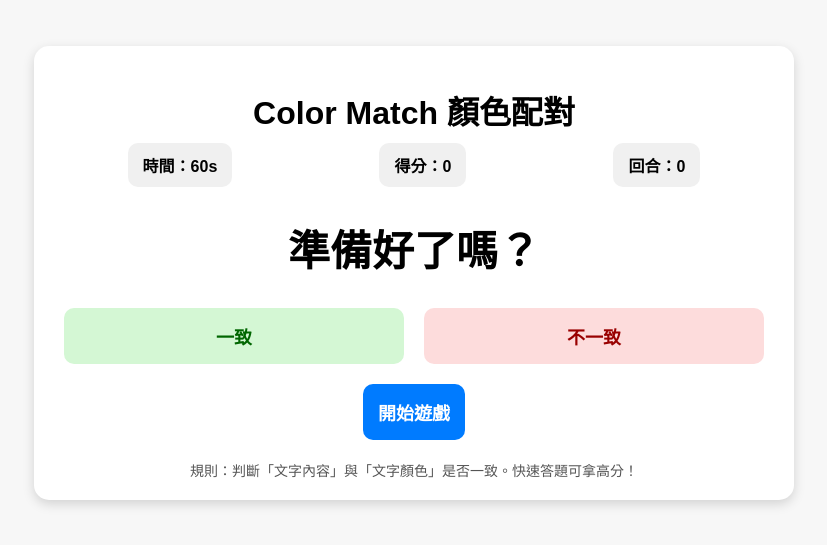
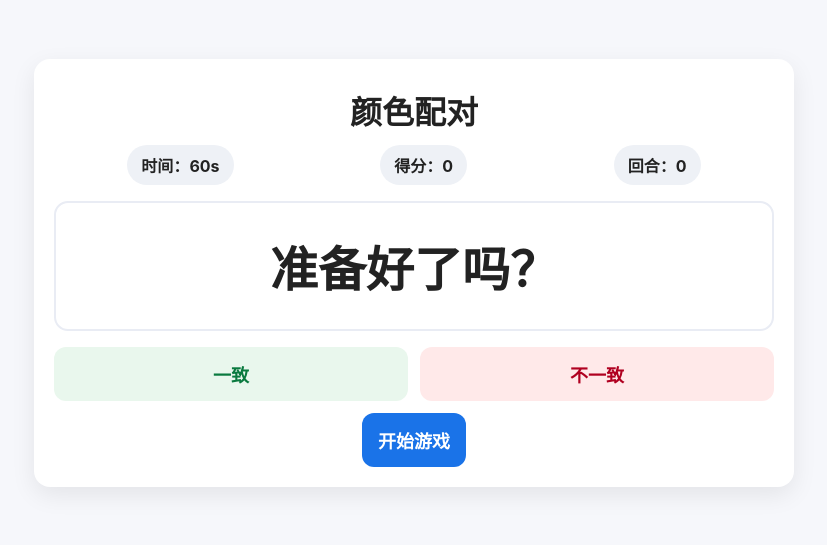
Before and after one commit to jjjhon-eng/Color-match, a plain HTML site: page index.html in a window 1280 px wide. Shown: the part 127-672 px from the top of the page, without its empty margins (226-1053 px from the left). Drawn offline with Linux system fonts and the light colour scheme.

Commit message:
Update index.html

```diff
--- a/index.html
+++ b/index.html
@@ -1,153 +1,49 @@
 <!DOCTYPE html>
-<html lang="zh-Hant">
+<html lang="zh-Hans">
 <head>
-  <meta charset="UTF-8">
-  <meta name="viewport" content="width=device-width, initial-scale=1.0">
-  <title>Color Match 顏色配對</title>
+  <meta charset="UTF-8" />
+  <meta name="viewport" content="width=device-width, initial-scale=1, maximum-scale=1" />
+  <title>颜色配对</title>
   <style>
-    body {
-      margin: 0;
-      font-family: Arial, sans-serif;
-      background: #f7f7f7;
-      display: flex;
-      justify-content: center;
-      align-items: center;
-      height: 100vh;
+    :root { --bg:#f6f7fb; --card:#fff; --border:#e9ecf4; --muted:#667085; }
+    body{
+      margin:0; background:var(--bg); color:#222;
+      font-family:-apple-system,BlinkMacSystemFont,"Segoe UI",Roboto,"PingFang SC","Noto Sans SC",Arial,sans-serif;
+      display:flex; align-items:center; justify-content:center; min-height:100vh;
     }
-    .app {
-      width: min(720px, 95vw);
-      background: #fff;
-      border-radius: 15px;
-      box-shadow: 0 4px 12px rgba(0,0,0,0.15);
-      text-align: center;
-      padding: 20px;
-    }
-    h1 {
-      margin-bottom: 10px;
-    }
-    .stats {
-      display: flex;
-      justify-content: space-around;
-      margin-bottom: 20px;
-    }
-    .stats div {
-      background: #f0f0f0;
-      padding: 10px 15px;
-      border-radius: 10px;
-      font-weight: bold;
-    }
-    .word-box {
-      font-size: 42px;
-      font-weight: bold;
-      margin: 30px 0;
-      min-height: 60px;
-    }
-    .buttons {
-      display: flex;
-      justify-content: space-around;
-      margin: 20px 0;
-    }
-    button {
-      flex: 1;
-      margin: 0 10px;
-      padding: 15px;
-      font-size: 18px;
-      border: none;
-      border-radius: 10px;
-      cursor: pointer;
-      font-weight: bold;
-    }
-    .yes {
-      background: #d4f7d4;
-      color: #006600;
-    }
-    .no {
-      background: #fddcdc;
-      color: #990000;
-    }
-    .start {
-      background: #007bff;
-      color: #fff;
-    }
-    .rules {
-      margin-top: 20px;
-      font-size: 14px;
-      color: #555;
-    }
+    .app{ width:min(720px,95vw); background:var(--card); border-radius:16px; box-shadow:0 8px 24px rgba(0,0,0,.08);
+      padding:20px; text-align:center; }
+    h1{ margin:8px 0 12px; }
+    .stats{ display:flex; justify-content:space-around; margin:8px 0 16px; }
+    .pill{ background:#eef1f6; padding:8px 14px; border-radius:999px; font-weight:700; }
+    .card{ border:2px solid var(--border); border-radius:14px; padding:28px 16px; margin:10px 0 16px; }
+    #word{ font-size:48px; font-weight:800; min-height:56px; }
+    .btns{ display:flex; gap:12px; }
+    button{ flex:1; border:0; border-radius:12px; padding:14px 16px; font-size:18px; font-weight:800; cursor:pointer; }
+    .yes{ background:#e9f7ed; color:#0a7a3f; }
+    .no{  background:#ffe9e9; color:#b00020; }
+    .start{ background:#1a73e8; color:#fff; margin-top:12px; }
+    .tip{ margin-top:10px; color:var(--muted); font-size:14px; }
   </style>
 </head>
 <body>
   <div class="app">
-    <h1>Color Match 顏色配對</h1>
+    <h1>颜色配对</h1>
+
     <div class="stats">
-      <div>時間：<span id="time">60</span>s</div>
-      <div>得分：<span id="score">0</span></div>
-      <div>回合：<span id="round">0</span></div>
+      <div class="pill">时间：<span id="time">60</span>s</div>
+      <div class="pill">得分：<span id="score">0</span></div>
+      <div class="pill">回合：<span id="round">0</span></div>
     </div>
-    <div class="word-box" id="wordBox">準備好了嗎？</div>
-    <div class="buttons">
-      <button class="yes" onclick="checkAnswer(true)">一致</button>
-      <button class="no" onclick="checkAnswer(false)">不一致</button>
+
+    <div class="card">
+      <div id="word">准备好了吗？</div>
     </div>
-    <button class="start" onclick="startGame()">開始遊戲</button>
-    <div class="rules">規則：判斷「文字內容」與「文字顏色」是否一致。快速答題可拿高分！</div>
-  </div>
 
-  <script>
-    const colors = ["red", "blue", "green", "orange", "purple", "black"];
-    let score = 0;
-    let round = 0;
-    let timeLeft = 60;
-    let timer;
-    let correctAnswer = null;
+    <div class="btns">
+      <button class="yes" id="btnYes" onclick="check(true)" disabled>一致</button>
+      <button class="no"  id="btnNo"  onclick="check(false)" disabled>不一致</button>
+    </div>
 
-    function randomWord() {
-      const word = colors[Math.floor(Math.random() * colors.length)];
-      const color = colors[Math.floor(Math.random() * colors.length)];
-      correctAnswer = (word === color);
-      const wordBox = document.getElementById("wordBox");
-      wordBox.textContent = word;
-      wordBox.style.color = color;
-    }
-
-    function startGame() {
-      score = 0;
-      round = 0;
-      timeLeft = 60;
-      document.getElementById("score").textContent = score;
-      document.getElementById("round").textContent = round;
-      document.getElementById("time").textContent = timeLeft;
-      document.getElementById("wordBox").textContent = "開始囉！";
-
-      clearInterval(timer);
-      timer = setInterval(() => {
-        timeLeft--;
-        document.getElementById("time").textContent = timeLeft;
-        if (timeLeft <= 0) {
-          clearInterval(timer);
-          document.getElementById("wordBox").textContent = `遊戲結束！你的分數是 ${score}`;
-        }
-      }, 1000);
-
-      nextRound();
-    }
-
-    function nextRound() {
-      round++;
-      document.getElementById("round").textContent = round;
-      randomWord();
-    }
-
-    function checkAnswer(answer) {
-      if (timeLeft <= 0) return;
-      if (answer === correctAnswer) {
-        score += 10;
-      } else {
-        score -= 5;
-      }
-      document.getElementById("score").textContent = score;
-      nextRound();
-    }
-  </script>
-</body>
-</html>
+    <button class="start" id="btnStart" onclick="startGame()">开始游戏</button>
+    <div class="ti
```
